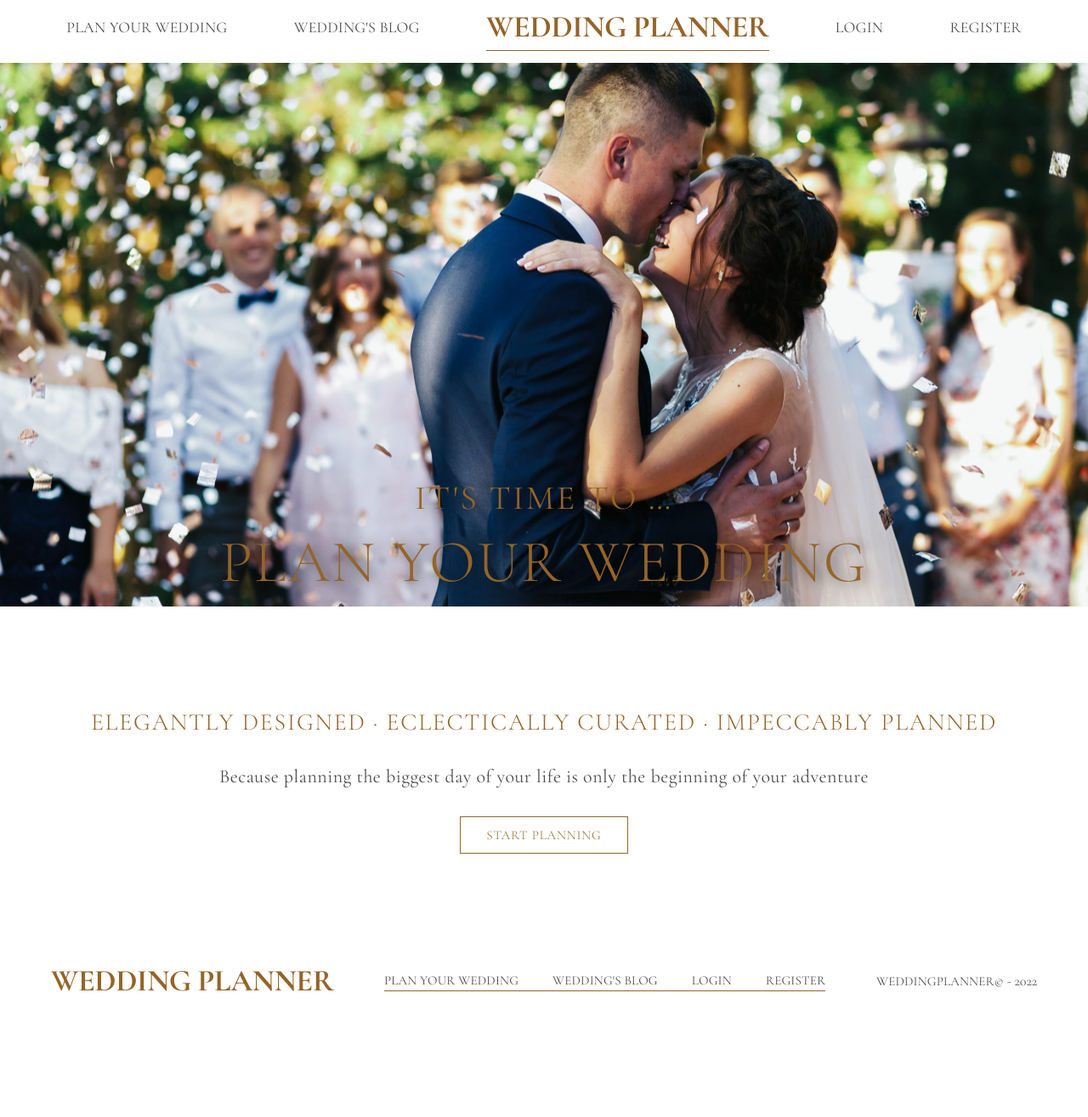
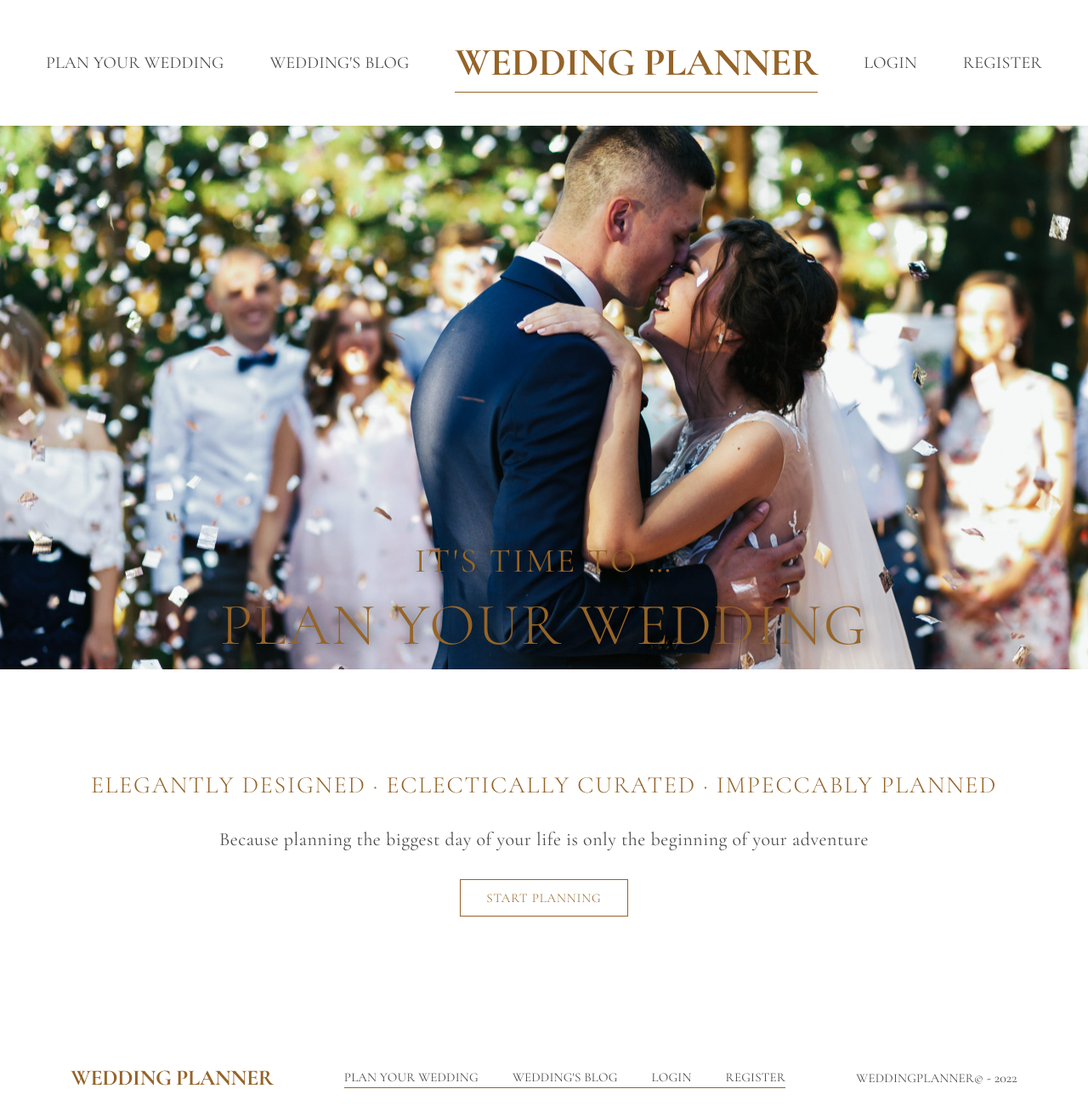
Before and after one commit to ChristinaNikolova/WeddingPlanner-React, a React (Create React App) app in the folder client/: page / in a window 1280 px wide. Shown: the whole page at 85% size. Before the commit the page ends 1195 px from the top, so only its background shows below. Built offline with nearby package versions, Linux system fonts and the light colour scheme.

Commit message:
adjust font-sizes

```diff
--- a/client/src/App.css
+++ b/client/src/App.css
@@ -63,7 +63,7 @@ a:hover {
 
 li.logo a {
   color: var(--clr-gold);
-  font-size: 36px;
+  font-size: 46px;
   font-weight: 800;
   letter-spacing: -0.5px;
 }
--- a/client/src/components/Footer/Footer.css
+++ b/client/src/components/Footer/Footer.css
@@ -1,5 +1,7 @@
 #footer {
   height: 10vh;
+  margin-top: 6px;
+  margin-bottom: 6px;
 }
 
 .footer-nav .footer-nav-ul:nth-child(2) {
@@ -26,3 +28,7 @@
   color: #956428;
   font-weight: 800;
 }
+
+#footer .logo a {
+  font-size: 26px;
+}
--- a/client/src/components/Header/Header.css
+++ b/client/src/components/Header/Header.css
@@ -1,10 +1,12 @@
 #header {
-  height: 8vh;
+  height: 16vh;
+  margin-bottom: 10px;
+  margin-top: 10px;
   margin-bottom: 10px;
 }
 
 .header-nav-ul {
-  height: 8vh;
+  height: 16vh;
   display: flex;
   justify-content: space-evenly;
   align-items: center;
@@ -12,7 +14,7 @@
 }
 
 .header-nav-li a {
-  font-size: 18px;
+  font-size: 20px;
   letter-spacing: 0.2px;
   transition: all 200ms ease-in-out;
 }
--- a/client/src/components/Home/Home.css
+++ b/client/src/components/Home/Home.css
@@ -1,5 +1,5 @@
 #home {
-  margin-bottom: 120px;
+  margin-bottom: 160px;
 }
 
 .home-content-wrapper {
```
